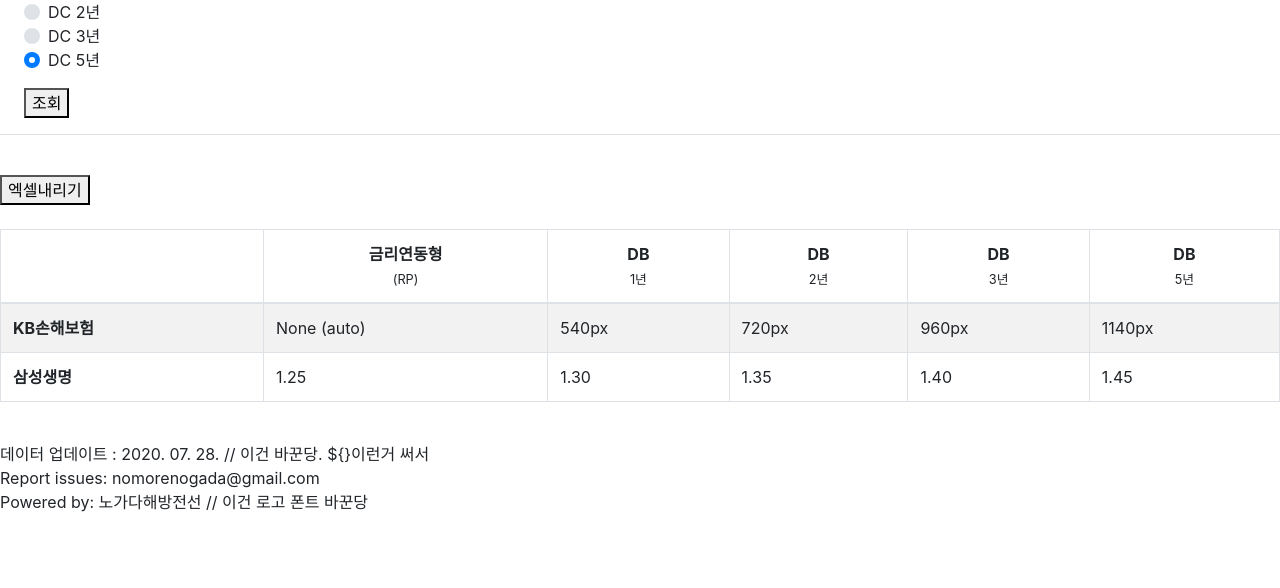
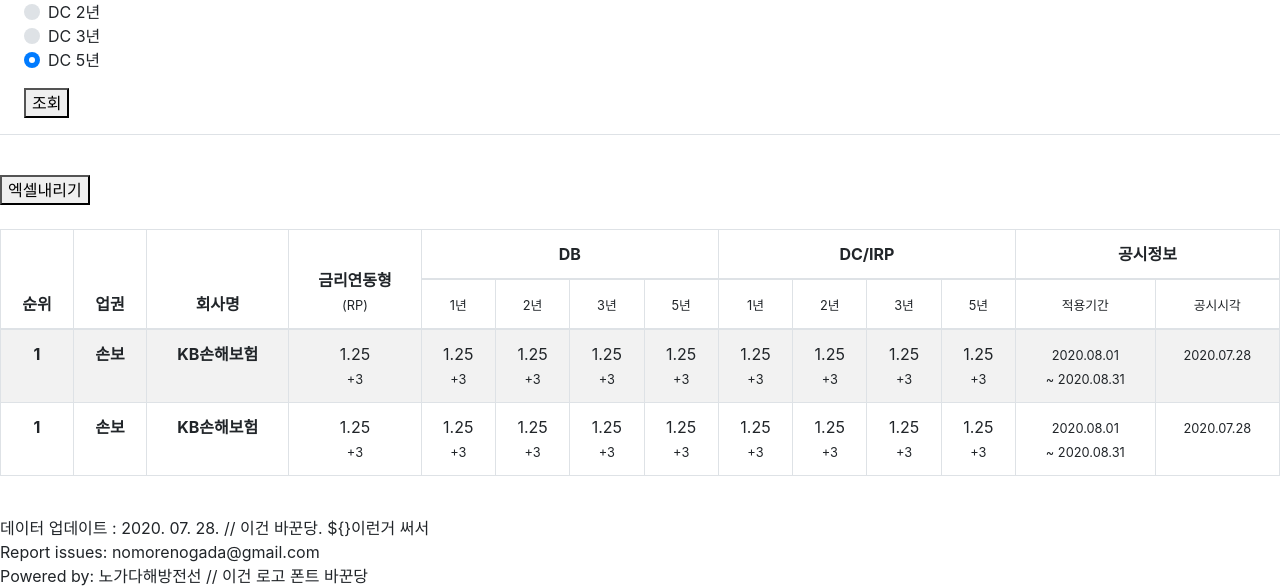
Before and after one commit to milimiliemilie/onePunchPension, a Flask app: page / in a window 1280 px wide. Shown: the part 435-1023 px from the top of the page. Before the commit the page ends 947 px from the top, so only its background shows below. Run offline with Flask 2, Linux system fonts and the light colour scheme; some libraries are stand-ins or nearby versions.

Commit message:
Update index.html

```diff
--- a/templates/index.html
+++ b/templates/index.html
@@ -90,48 +90,79 @@
     <button>엑셀내리기</button>
 </div>
 <br>
-<table class="table table-bordered table-striped">
+<table class="table table-bordered table-striped text-center">
     <thead>
     <tr>
-        <th></th>
-        <th class="text-center">
+        <th rowspan="2" class="">
+            순위
+        </th>
+        <th rowspan="2" class="">
+            업권
+        </th>
+        <th rowspan="2" class="">
+            회사명
+        </th>
+        <th rowspan="2" class="">
             금리연동형<br>
             <small>(RP)</small>
         </th>
-        <th class="text-center">
-            DB<br>
-            <small>1년</small>
+        <th class="" colspan="4">
+            DB
         </th>
-        <th class="text-center">
-            DB<br>
-            <small>2년</small>
+        <th class="" colspan="4">
+            DC/IRP
         </th>
-        <th class="text-center">
-            DB<br>
-            <small>3년</small>
+        <th class="" colspan="2">
+            공시정보
         </th>
-        <th class="text-center">
-            DB<br>
-            <small>5년</small>
-        </th>
+    </tr>
+    <tr>
+        <th class=""><small>1년</small></th>
+        <th class=""><small>2년</small></th>
+        <th class=""><small>3년</small></th>
+        <th class=""><small>5년</small></th>
+
+        <th class=""><small>1년</small></th>
+        <th class=""><small>2년</small></th>
+        <th class=""><small>3년</small></th>
+        <th class=""><small>5년</small></th>
+
+        <th class=""><small>적용기간</small></th>
+        <th class=""><small>공시시각</small</th>
     </tr>
     </thead>
     <tbody>
     <tr>
+        <th class="text-nowrap" scope="row">1</th>
+        <th class="text-nowrap" scope="row">손보</th>
         <th class="text-nowrap" scope="row">KB손해보험</th>
-        <td>None (auto)</td>
-        <td>540px</td>
-        <td>720px</td>
-        <td>960px</td>
-        <td>1140px</td>
+        <td class="">1.25<br><small>+3</small></td>
+        <td class="">1.25<br><small>+3</small></td>
+        <td class="">1.25<br><small>+3</small></td>
+        <td class="">1.25<br><small>+3</small></td>
+        <td class="">1.25<br><small>+3</small></td>
+        <td class="">1.25<br><small>+3</small></td>
+        <td class="">1.25<br><small>+3</small></td>
+        <td class="">1.25<br><small>+3</small></td>
+        <td class="">1.25<br><small>+3</small></td>
+        <td class=""><small>2020.08.01<br>~ 2020.08.31</small></td>
+        <td class=""><small>2020.07.28</small></td>
     </tr>
     <tr>
-        <th class="text-nowrap" scope="row">삼성생명</th>
-        <td>1.25</td>
-        <td>1.30</td>
-        <td>1.35</td>
-        <td>1.40</td>
-        <td>1.45</td>
+        <th class="text-nowrap" scope="row">1</th>
+        <th class="text-nowrap" scope="row">손보</th>
+        <th class="text-nowrap" scope="row">KB손해보험</th>
+        <td class="">1.25<br><small>+3</small></td>
+        <td class="">1.25<br><small>+3</small></td>
+        <td class="">1.25<br><small>+3</small></td>
+        <td class="">1.25<br><small>+3</small></td>
+        <td class="">1.25<br><small>+3</small></td>
+        <td class="">1.25<br><small>+3</small></td>
+        <td class="">1.25<br><small>+3</small></td>
+        <td class="">1.25<br><small>+3</small></td>
+        <td class="">1.25<br><small>+3</small></td>
+        <td class=""><small>2020.08.01<br>~ 2020.08.31</small></td>
+        <td class=""><small>2020.07.28</small></td>
     </tr>
     </tbody>
 </table>
```
